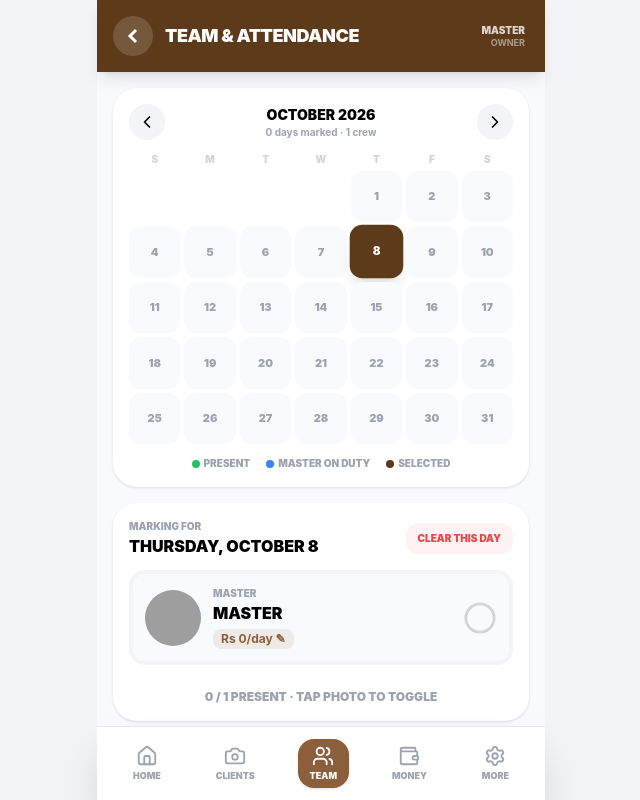
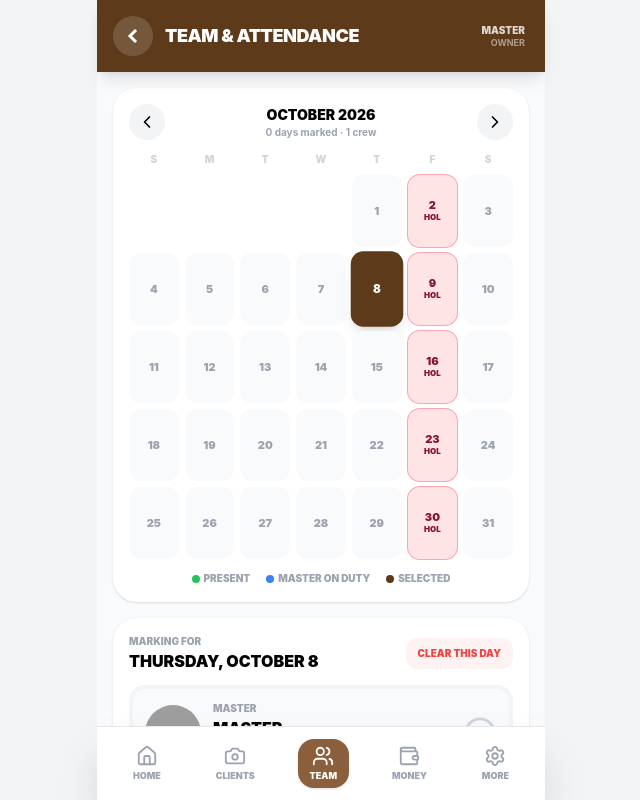
Before and after one commit to ishfaqn-engineer/masters_eye_web, a React (Vite) app: page / in a window 1280 px wide. Both pictures are taken after a click on the button "TEAM". Shown: the top 800 px of the page, without its empty margins (319-959 px from the left). Built offline with nearby package versions, Linux system fonts and the light colour scheme; grey boxes are pictures that could not be loaded.

Commit message:
Highlight Friday holiday and enlarge calendar cells

```diff
--- a/src/components/Calendar.tsx
+++ b/src/components/Calendar.tsx
@@ -58,11 +58,11 @@ export default function Calendar({ state, selected, onSelect, month, onMonth }:
         </button>
       </div>
 
-      <div className="grid grid-cols-7 gap-1 text-center mb-1">
+      <div className="grid grid-cols-7 gap-1.5 text-center mb-2">
         {weekday.map((d, i) => <div key={i} className="text-[10px] font-black text-gray-300">{d}</div>)}
       </div>
 
-      <div className="grid grid-cols-7 gap-1">
+      <div className="grid grid-cols-7 gap-1.5">
         {cells.map((date, i) => {
           if (!date) return <div key={'e' + i} />;
           const d = dayOf(state, date);
@@ -74,15 +74,17 @@ export default function Calendar({ state, selected, onSelect, month, onMonth }:
           const attendanceMarked = state.attendance.some(a=>a.date===date);
           const isToday = date === todayStr;
           const dayNum = Number(date.slice(-2));
+          const friday = new Date(date+'T00:00:00').getDay() === 5;
           return (
             <button
               key={date}
               onClick={() => onSelect(date)}
-              className={`relative aspect-square rounded-xl flex flex-col items-center justify-center transition active:scale-90
-                ${isSel ? 'bg-wood-dark text-white shadow-lg scale-105' : count > 0 ? 'bg-green-100 text-green-900' : 'bg-gray-50 text-gray-400'}
+              className={`relative min-h-[72px] rounded-xl flex flex-col items-center justify-center transition active:scale-90
+                ${isSel ? 'bg-wood-dark text-white shadow-lg scale-105' : friday ? 'bg-rose-100 text-rose-900 ring-1 ring-rose-300' : count > 0 ? 'bg-green-100 text-green-900' : 'bg-gray-50 text-gray-400'}
                 ${isToday && !isSel ? 'ring-2 ring-wood' : ''}`}
             >
               <span className="text-[11px] font-black leading-none">{dayNum}</span>
+              {friday && <span className="text-[8px] font-black">HOL</span>}
               {count > 0 && (
                 <span className={`text-[8px] font-black leading-none mt-0.5 ${isSel ? 'text-white/80' : 'text-green-700'}`}>
                   {count}/{crewSize}
```
